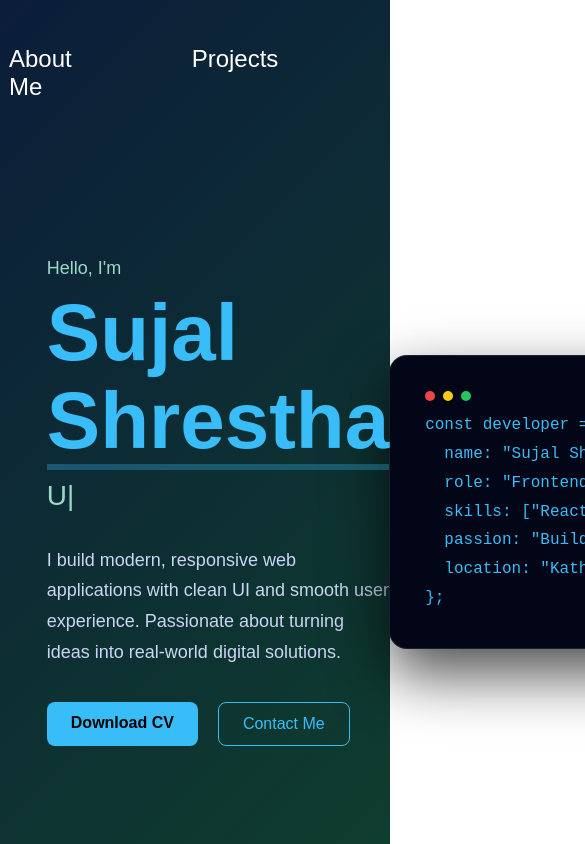
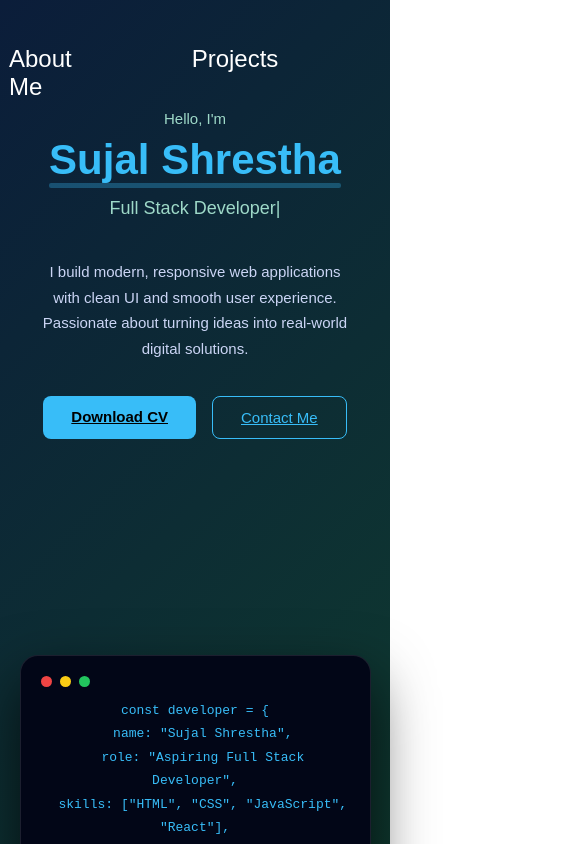
Before and after one commit to Sujal-Shrestha-SS/portfolio, a React (Vite) app in the folder my-portfolio/: page / in a window 390 px wide. Shown: the top 844 px of the page, 585 px wide, since content can reach past the window. Built offline with nearby package versions, Linux system fonts and the light colour scheme.

Commit message:
Fixing media query for home page

```diff
--- a/my-portfolio/src/components/Home.jsx
+++ b/my-portfolio/src/components/Home.jsx
@@ -8,14 +8,14 @@ import Contact from './Contact'
 
 const roles = [
   "Aspiring IT Engineer",
-  "Frontend Developer",
-  "UI/UX Enthusiast",
-  "Problem Solver"
+  "Full Stack Developer",
+  "Frontend & Backend Explorer",
+  "Problem Solver",
 ]
 
 const Home = () => {
-  const [text, setText] = useState("")
-  const [index, setIndex] = useState(0)
+  const [text,      setText]      = useState("")
+  const [index,     setIndex]     = useState(0)
   const [charIndex, setCharIndex] = useState(0)
 
   useEffect(() => {
@@ -30,7 +30,6 @@ const Home = () => {
         }, 1500)
       }
     }, 80)
-
     return () => clearTimeout(typing)
   }, [charIndex, index])
 
@@ -40,46 +39,31 @@ const Home = () => {
         <NavbarMenu />
 
         <MainContent>
-          {/* LEFT SIDE */}
           <Hero>
             <Intro>Hello, I'm</Intro>
-
-            <Title>
-              <Highlight>Sujal Shrestha</Highlight>
-            </Title>
-
+            <Title><Highlight>Sujal Shrestha</Highlight></Title>
             <TypingText>{text}|</TypingText>
-
             <Description>
-              I build modern, responsive web applications with clean UI and smooth user experience.
-              Passionate about turning ideas into real-world digital solutions.
+              I build modern, responsive web applications with clean UI and smooth
+              user experience. Passionate about turning ideas into real-world
+              digital solutions.
             </Description>
-
             <Buttons>
-              <PrimaryBtn href="/CV.pdf" download>
-                Download CV
-              </PrimaryBtn>
-
-              <SecondaryBtn href="#contact">
-                Contact Me
-              </SecondaryBtn>
+              <PrimaryBtn href="/CV.pdf" download>Download CV</PrimaryBtn>
+              <SecondaryBtn href="#contact">Contact Me</SecondaryBtn>
             </Buttons>
           </Hero>
 
-          {/* RIGHT SIDE */}
           <RightSide>
             <CodeBlock>
               <CodeHeader>
-                <span></span>
-                <span></span>
-                <span></span>
+                <span /><span /><span />
               </CodeHeader>
-
 {`const developer = {
   name: "Sujal Shrestha",
-  role: "Frontend Developer",
-  skills: ["React", "JavaScript", "CSS"],
-  passion: "Building modern UI",
+  role: "Aspiring Full Stack Developer",
+  skills: ["HTML", "CSS", "JavaScript", "React"],
+  passion: "Turning ideas into real web experiences",
   location: "Kathmandu, Nepal"
 };`}
             </CodeBlock>
@@ -99,7 +83,7 @@ export default Home
 
 
 const Container = styled.div`
-  height: 100vh;
+  min-height: 100vh;
   width: 100%;
   background: linear-gradient(135deg, #0b1d3a, #0f3d2e);
   color: white;
@@ -107,29 +91,34 @@ const Container = styled.div`
 `
 
 const MainContent = styled.div`
-  height: 100%;
+  min-height: 100vh;
   display: flex;
   align-items: center;
   justify-content: space-between;
+  gap: 40px;
+  padding: 100px clamp(5%, 10vw, 12%) 60px;
 
-  padding: 0 12%;
-  padding-top: 80px;
+  @media (max-width: 900px) {
+    flex-direction: column;
+    justify-content: center;
+    text-align: center;
+    padding-top: 110px;
+  }
 `
 
-/* LEFT SIDE */
-
 const Hero = styled.div`
-  max-width: 650px;
+  max-width: 600px;
+  flex: 1;
 `
 
 const Intro = styled.p`
-  font-size: 18px;
+  font-size: clamp(15px, 1.4vw, 18px);
   color: #9ed9c8;
   margin-bottom: 10px;
 `
 
 const Title = styled.h1`
-  font-size: 80px;
+  font-size: clamp(42px, 6vw, 80px);
   margin-bottom: 15px;
   line-height: 1.1;
 `
@@ -138,89 +127,95 @@ const Highlight = styled.span`
   color: #38bdf8;
   position: relative;
 
-  &:after {
-    content: "";
+  &::after {
+    content: '';
     position: absolute;
-    width: 100%;
-    height: 6px;
+    width: 100%; height: 5px;
     background: #38bdf8;
-    bottom: -5px;
-    left: 0;
+    bottom: -5px; left: 0;
     opacity: 0.3;
+    border-radius: 2px;
   }
 `
 
 const TypingText = styled.h3`
-  font-size: 28px;
+  font-size: clamp(18px, 2.2vw, 28px);
   font-weight: 400;
   color: #9ed9c8;
-  min-height: 40px;
+  min-height: 36px;
   margin-bottom: 25px;
 `
 
 const Description = styled.p`
-  font-size: 18px;
+  font-size: clamp(15px, 1.4vw, 18px);
   line-height: 1.7;
   color: #cbd5f5;
   margin-bottom: 35px;
+  max-width: 520px;
+
+  @media (max-width: 900px) { margin: 0 auto 35px; }
 `
 
 const Buttons = styled.div`
   display: flex;
-  gap: 20px;
+  gap: 16px;
+  flex-wrap: wrap;
+
+  @media (max-width: 900px) { justify-content: center; }
 `
 
 const PrimaryBtn = styled.a`
-  padding: 12px 24px;
+  padding: 12px 28px;
   background: #38bdf8;
   color: black;
   border-radius: 8px;
-  text-decoration: none;
-  font-weight: bold;
-  transition: 0.3s;
+  font-weight: 600;
+  font-size: 15px;
+  transition: background 0.25s ease, transform 0.2s ease;
 
   &:hover {
     background: #0ea5e9;
-    transform: scale(1.05);
+    transform: translateY(-2px) scale(1.04);
   }
 `
 
 const SecondaryBtn = styled.a`
-  padding: 12px 24px;
-  border: 1px solid #38bdf8;
+  padding: 12px 28px;
+  border: 1.5px solid #38bdf8;
   color: #38bdf8;
   border-radius: 8px;
-  text-decoration: none;
-  transition: 0.3s;
+  font-size: 15px;
+  transition: background 0.25s ease, color 0.25s ease, transform 0.2s ease;
 
   &:hover {
     background: #38bdf8;
     color: black;
+    transform: translateY(-2px);
   }
 `
 
-/* RIGHT SIDE */
+const RightSide = styled.div`
+  width: min(520px, 45vw);
+  flex-shrink: 0;
 
-const RightSide = styled.div`
-  width: 600px;
+  @media (max-width: 900px) { width: min(500px, 90vw); }
 `
 
 const CodeBlock = styled.pre`
   background: #020617;
   color: #38bdf8;
-  padding: 35px;
+  padding: clamp(20px, 3vw, 35px);
   border-radius: 18px;
-  font-size: 16px;
+  font-size: clamp(13px, 1.2vw, 16px);
   line-height: 1.8;
-
-  overflow-x: auto;
+  white-space: pre-wrap;
+  word-break: break-word;
   box-shadow: 0 25px 60px rgba(0,0,0,0.7);
   border: 1px solid rgba(255,255,255,0.1);
-
-  transition: 0.3s;
+  transition: transform 0.3s ease, box-shadow 0.3s ease;
 
   &:hover {
-    transform: scale(1.04);
+    transform: translateY(-4px) scale(1.02);
     box-shadow: 0 35px 80px rgba(0,0,0,0.9);
   }
 `
@@ -228,14 +223,9 @@ const CodeBlock = styled.pre`
 const CodeHeader = styled.div`
   display: flex;
   gap: 8px;
-  margin-bottom: 10px;
+  margin-bottom: 12px;
 
-  span {
-    width: 10px;
-    height: 10px;
-    border-radius: 50%;
-  }
-
+  span { width: 11px; height: 11px; border-radius: 50%; }
   span:nth-child(1) { background: #ef4444; }
   span:nth-child(2) { background: #facc15; }
   span:nth-child(3) { background: #22c55e; }
```
